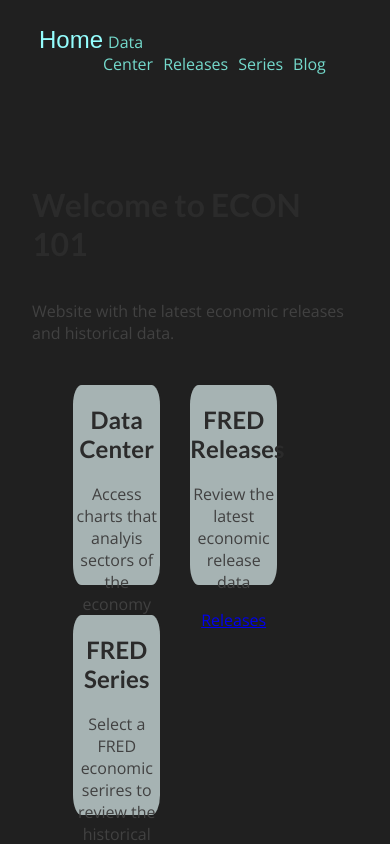
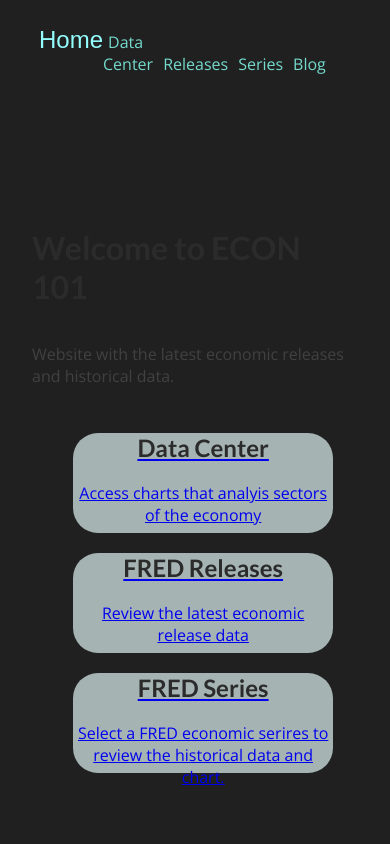
Before and after one commit to Mspagnolo27248/economics-site, a Next.js app: page / in a window 390 px wide. Shown: the top 844 px of the page. Built offline with nearby package versions, Linux system fonts and the light colour scheme.

Commit message:
main css adjustments divs

```diff
--- a/pages/index.js
+++ b/pages/index.js
@@ -27,23 +27,31 @@
 
       <div className='card-list'>
 
+      <Link href='/data'><a>
         <div className='card' onClick={clickHandler} id='data'>
           <h2>Data Center</h2>
           <p>Access charts that analyis sectors of the economy</p>
-          <Link href='/data'>Data Center</Link>
         </div>
-
+        </a>
+        </Link>
+        <Link href='/releases'>
+        <a>
         <div className='card' onClick={clickHandler} id='releases'>
           <h2>FRED Releases</h2>
           <p>Review the latest economic release data</p>
-          <Link href='/releases'>Releases</Link>
         </div>
+        </a>
+        </Link>
 
+        <Link href='/series'>
+        <a>
         <div className='card' onClick={clickHandler} id='series'>
           <h2>FRED Series</h2>
           <p>Select a FRED economic serires to review the historical data and chart.</p>
-          <Link href='/series'>Series</Link>
         </div>
+        </a>
+        </Link>
+
 
 
       </div>
--- a/styles/globals.css
+++ b/styles/globals.css
@@ -69,14 +69,19 @@
 }
 
 .card{
-  width: 30%;
+  width: 25%;
   height: 200px;
   display: inline-block;
   background-color: rgb(166, 179, 179);
   margin: 15px;
   text-align: center;
-  border-radius: 10%;
+  border-radius: 25px;
   vertical-align: middle;
+  min-width: 130px;
+}
+.card:hover{
+  background-color: #414141;
+  color: whitesmoke;
 }
 
   /* Media Query for Tablets Ipads portrait mode */
@@ -93,5 +98,16 @@
 
     }
 
+    .card{
+      width: auto;
+      height: 100px;
+      display: block;
+      background-color: rgb(166, 179, 179);
+      margin: 15px;
+      text-align: center;
+      border-radius: 25px;
+      min-width: 130px;
+    }
+
 
 }
```
